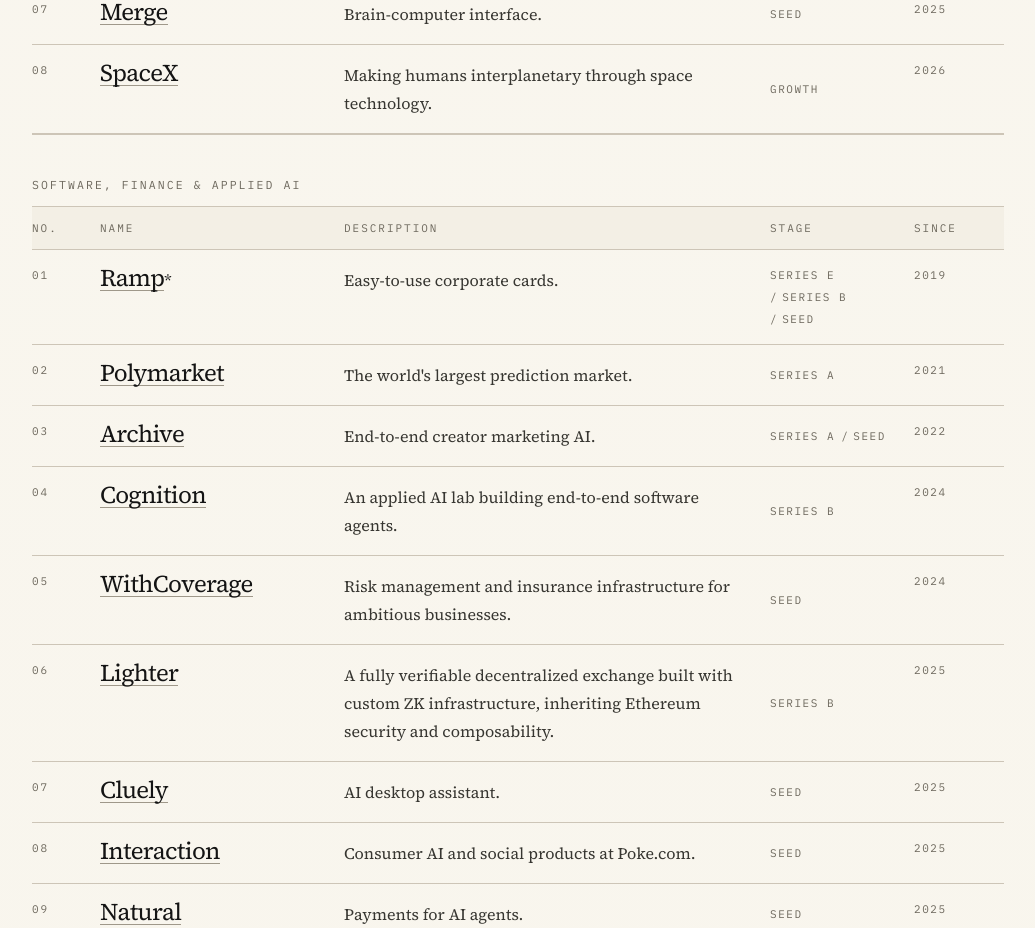
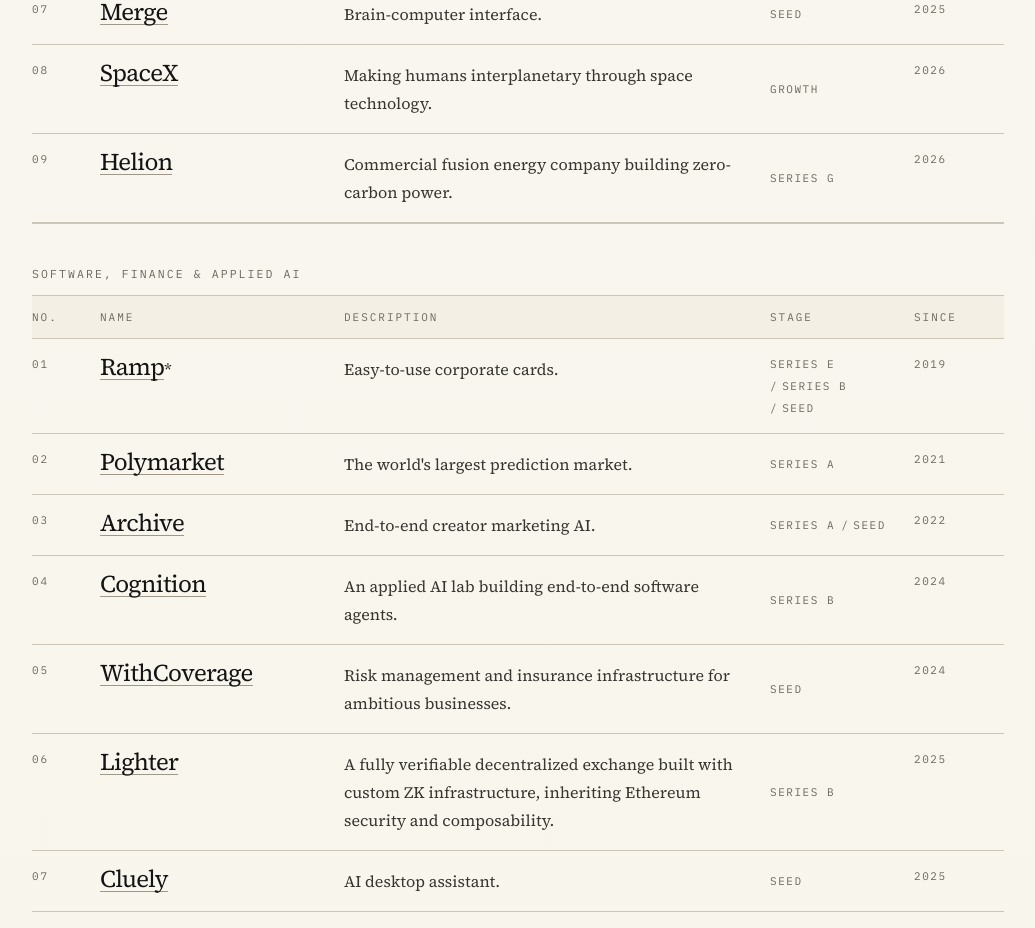
Before and after one commit to geoffreywoo/anti-fund, a Next.js app: page / in a window 1280 px wide. Shown: the part 5880-6808 px from the top of the page, without its empty margins (212-1247 px from the left). Built offline with nearby package versions, Linux system fonts and the light colour scheme.

Commit message:
Add Helion to portfolio

```diff
--- a/components/Portfolio.tsx
+++ b/components/Portfolio.tsx
@@ -69,6 +69,13 @@
     description: "Transforming defense capabilities with advanced technology.",
     stage: "Series E",
     partnered: "2022",
+  },
+  {
+    name: "Helion",
+    url: "https://www.helionenergy.com/",
+    description: "Commercial fusion energy company building zero-carbon power.",
+    stage: "Series G",
+    partnered: "2026",
   },
   {
     name: "Erebor",
@@ -287,6 +294,7 @@
       "OpenAI",
       "SpaceX",
       "Anduril",
+      "Helion",
       "Etched",
       "Modal",
       "Physical Intelligence",
```
Also changed, not shown: 1 other file (tests, documents, lock files or other folders).
